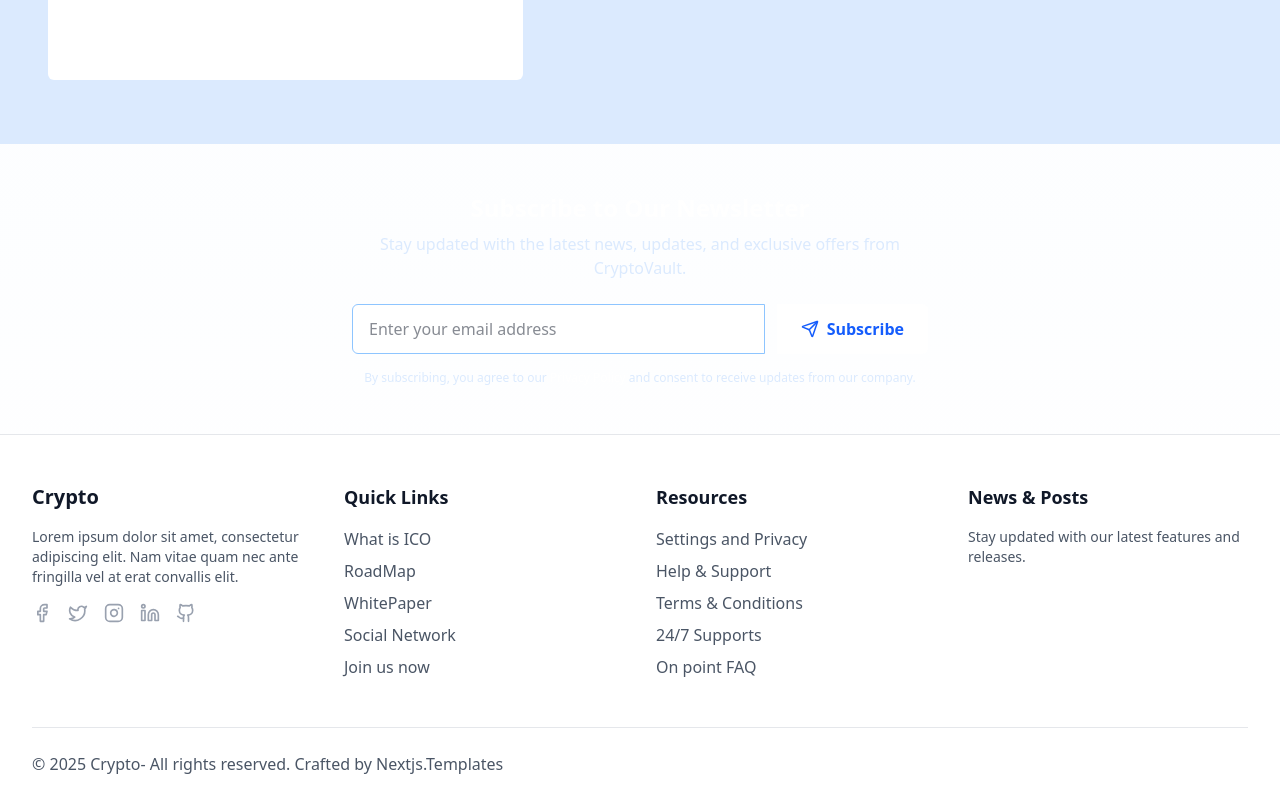
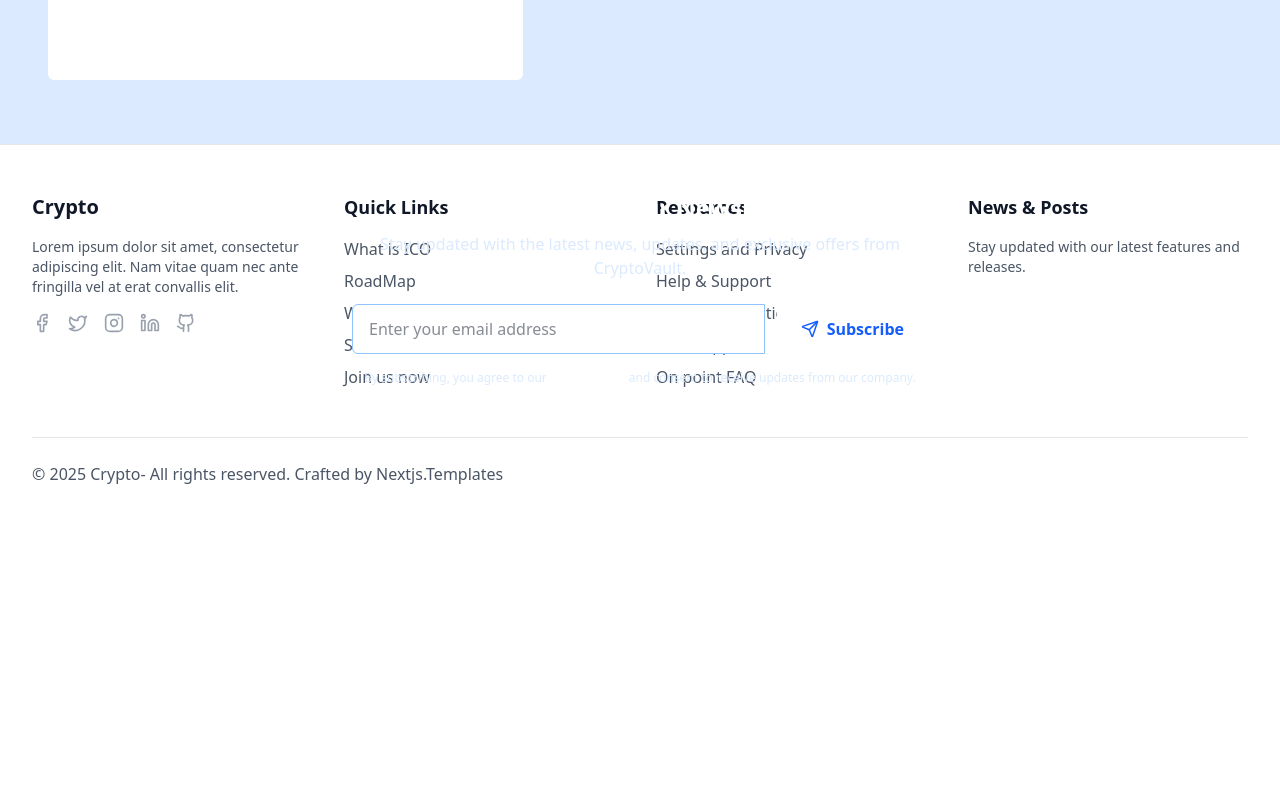
Before and after one commit to naqi10/Crypto-reactjs, a React (Vite) app: page / in a window 1280 px wide. Shown: the part 8515-9315 px from the top of the page. After the commit the page ends 9025 px from the top, so only its background shows below. Built offline with nearby package versions, Linux system fonts and the light colour scheme.

Commit message:
Fix: correct Footer import path

```diff
--- a/src/App.jsx
+++ b/src/App.jsx
@@ -3,7 +3,6 @@ import Navbar from './components/Navbar';
 import HeroSection from './components/HeroSection';
 import BackgroundWaves from './components/BackgroundWaves';
 import Platforms from './components/Platforms';
-// import { Features } from 'tailwindcss';
 import Features from './components/Features';
 import TokenSaleSection from './components/TokenSales';
 import Timeline from './components/Timeline';
@@ -11,10 +10,10 @@ import TeamSection from './components/TeamSection';
 import Testimonials from './components/Testimonials';
 import Downloads from './components/Downloads';
 import Faq from './components/Faq';
-import Latestnews from './components/Latestnews.jsx';
+import LatestNews from './components/LatestNews';
 import Contact from './components/Contact';
-import Newsletter from './components/Newsletter';
-import Footer from './components/Footer.jsx';
+import NewsLetter from './components/NewsLetter';
+import Footer from './components/Footer';
 function App() {
   return (
     <div className="relative min-h-screen overflow-hidden bg-gradient-to-b from-blue-100 to-white dark:from-gray-900 dark:to-gray-800 transition-colors duration-500">
@@ -23,18 +22,17 @@ function App() {
       <HeroSection />
       <Platforms />
       <Features />
-  <TokenSaleSection/>
-  <Timeline/>
-  <TeamSection/>
-  <Testimonials/>
-  <Downloads/>
-  <Faq/>
-  <Latestnews/>
-  <Contact/>
-  <Newsletter />
-  <Footer/>
+      <TokenSaleSection />
+      <Timeline />
+      <TeamSection />
+      <Testimonials />
+      <Downloads />
+      <Faq />
+      <LatestNews />
+      <Contact />
+      <NewsLetter />
+      <Footer />
     </div>
   );
 }
-
 export default App;
--- a/src/components/Newsletter.jsx
+++ b/src/components/Newsletter.jsx
@@ -1,18 +1,14 @@
-
 import { useState } from "react"
 import { Send } from "lucide-react"
-
 export default function Newsletter() {
     const [email, setEmail] = useState("")
     const [isSubmitted, setIsSubmitted] = useState(false)
     const [isLoading, setIsLoading] = useState(false)
     const [error, setError] = useState("")
-
     const handleSubmit = (e) => {
         e.preventDefault()
         setIsLoading(true)
         setError("")
-
         // Simulate API call
         setTimeout(() => {
             // Handle newsletter signup logic here
@@ -20,17 +16,15 @@ export default function Newsletter() {
             setIsSubmitted(true)
             setIsLoading(false)
             setEmail("")
-
             // Reset success message after 5 seconds
             setTimeout(() => {
                 setIsSubmitted(false)
             }, 5000)
         }, 1500)
     }
-
     return (
         <section id="newsletter" className="relative z-10">
-            <div className="bg-primary absolute-top-0 left-0 z-10 h(120px) w-full dark:bg-(#14102c)">
+            <div className="bg-primary absolute top-0 left-0 z-10 h-[120px] w-full dark:bg-[#14102C]">
                 <div className="container">
                     <div className="wow fadeInUp bg-dark relative z-10 overflow-hidden rounded-sm p-8 sm:p-12">
                         <div className="max-w-xl mx-auto">
@@ -40,7 +34,6 @@ export default function Newsletter() {
                                     Stay updated with the latest news, updates, and exclusive offers from CryptoVault.
                                 </p>
                             </div>
-
                             {isSubmitted ? (
                                 <div className="bg-green-500/20 border border-green-300 rounded-md p-4 text-center">
                                     <p className="text-white font-medium">Thank you for subscribing! Check your email for confirmation.</p>
@@ -96,13 +89,11 @@ export default function Newsletter() {
                                             )}
                                         </button>
                                     </div>
-
                                     {error && (
                                         <div className="bg-red-500/20 border border-red-300 rounded-md p-3">
                                             <p className="text-white text-sm">{error}</p>
                                         </div>
                                     )}
-
                                     <p className="text-xs text-blue-100 dark:text-blue-200 text-center mt-4">
                                         By subscribing, you agree to our{" "}
                                         <a href="#" className="text-white hover:underline font-medium">
```
Lines whose indentation alone changed are shown as unchanged.
